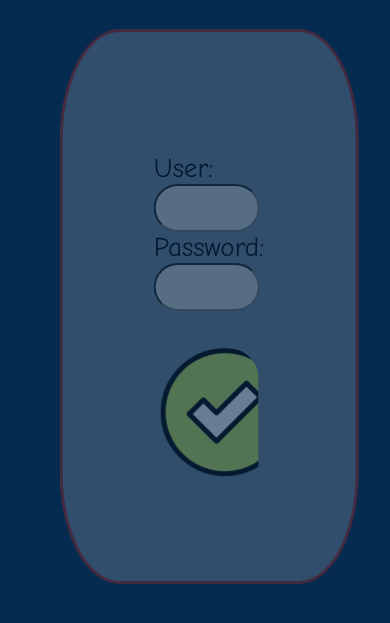
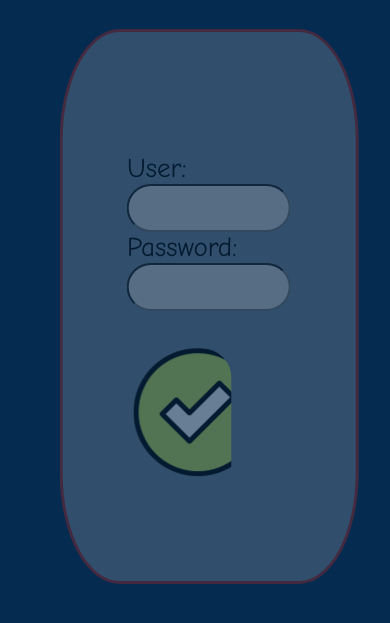
Before and after one commit to AngeloChDev/responsiveLogin, a plain HTML site: page index.html in a window 390 px wide. Shown: the part 141-764 px from the top of the page. Drawn offline with Linux system fonts and the light colour scheme.

Commit message:
modified:   style.css

```diff
--- a/style.css
+++ b/style.css
@@ -120,7 +120,7 @@ body {
         font-size: 1.7em;
        transform: translateY(5%);
     }
-    .inpt{width:25vw;
+    .inpt{width:40vw;
         height:5vh;
     }
     .btnIN{
```
